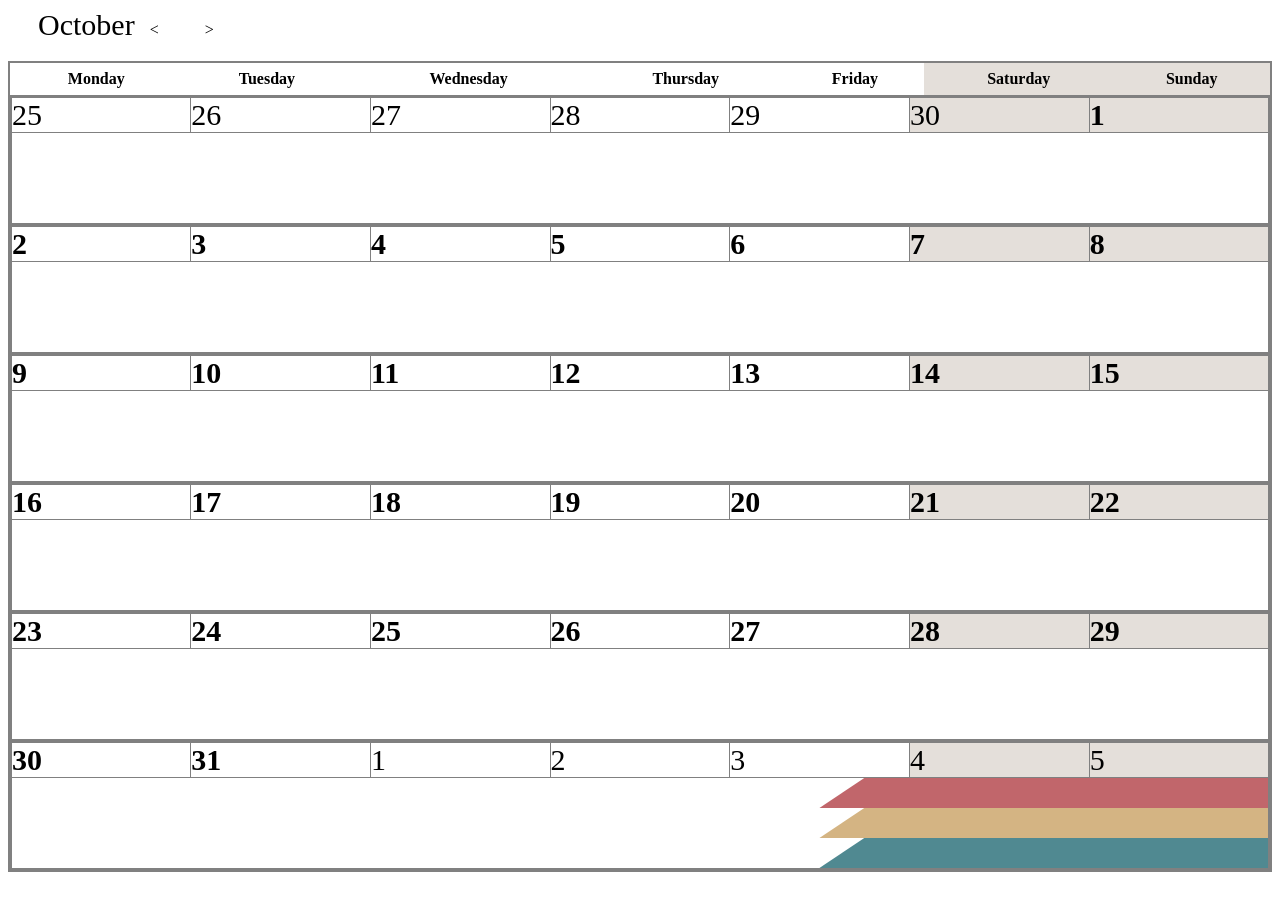
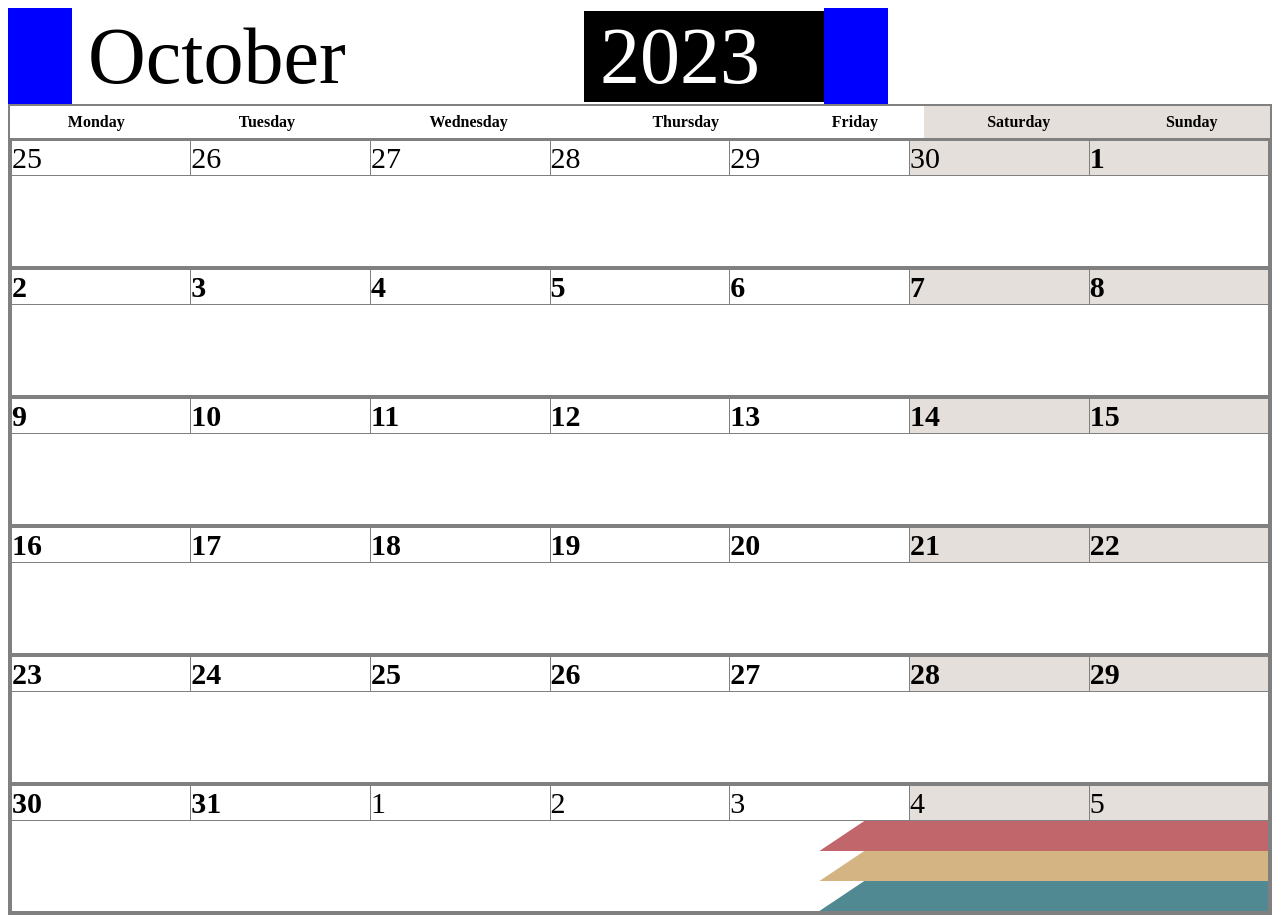
Before and after one commit to Lep333/guest_calendar, a Vue app: page / in a window 1280 px wide. Before the commit the page ends 880 px from the top, so only its background shows below. Built offline with nearby package versions, Linux system fonts and the light colour scheme.

Commit message:
Moved the time label into a new vue component. Also changed style of the time label

```diff
--- a/src/App.vue
+++ b/src/App.vue
@@ -1,14 +1,6 @@
 <template>
   <div class="hello">
-    <span>
-          <span class="monthCaption">
-        {{
-          new Date(this.currYear, this.currMonth).toLocaleString("default", {month: "long"})
-        }}
-        </span>
-        <span id="prevMonth" @click="this.currMonth--">&lt;</span>
-        <span id="nextMonth" @click="this.currMonth++">&gt;</span>
-      </span>
+    <TimeLabel @prev-month="currMonth--" @next-month="currMonth++" :month="currMonth" :year="currYear"></TimeLabel>
     <table>
       <tr>
         <th
@@ -65,7 +57,10 @@
 </template>
 
 <script>
+import TimeLabel from './components/TimeLabel.vue';
+
 export default {
+  components: { TimeLabel },
   name: "HelloWorld",
   data() {
     return {
--- /dev/null
+++ b/src/components/TimeLabel.vue
@@ -0,0 +1,56 @@
+<template>
+    <div id="root">
+        <div id="prevMonth" class="monthButton" @click="$emit('prev-month')"></div>
+        <div class="monthCaption">
+        {{
+        new Date(year, month).toLocaleString("default", {month: "long"})
+        }}
+        </div>
+        <div class="yearCaption">
+        {{
+        new Date(year, month).toLocaleString("default", {year: "numeric"})
+        }}
+        </div>
+
+
+        <div id="nextMonth" class="monthButton" @click="$emit('next-month')"></div>
+    </div>
+</template>
+
+<script>
+export default {
+    props: ['month', "year"],
+}
+</script>
+
+<style>
+.monthCaption{
+    font-size: 5rem;
+    padding-left: 1rem;
+    padding-right: 1rem;
+    width: 30rem;
+}
+
+.yearCaption{
+    font-size: 5rem;
+    padding-left: 1rem;
+    padding-right: 1rem;
+    width: 13rem;
+    display: inline-block;
+    background-color: black;
+    color: white;
+}
+
+.monthButton {
+    width: 4rem;
+    height: 100%;
+    background-color: blue;
+    display: inline-block;
+}
+
+#root {
+    height: 6rem;
+    display: flex;
+    align-items: center;
+}
+</style>
```
Also changed, not shown: src/components/HelloWorld.vue (deleted, +0 -40 lines).
